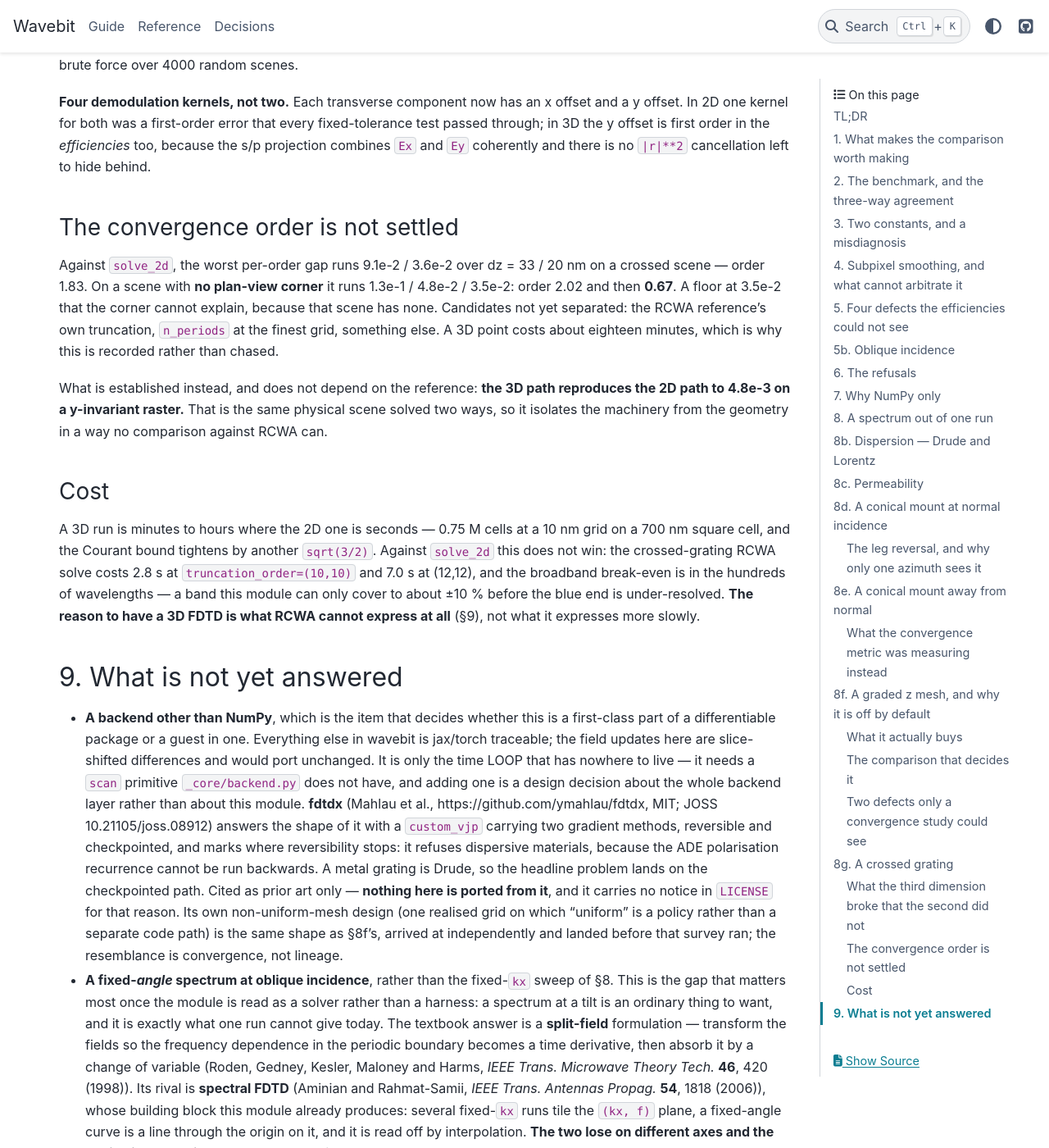
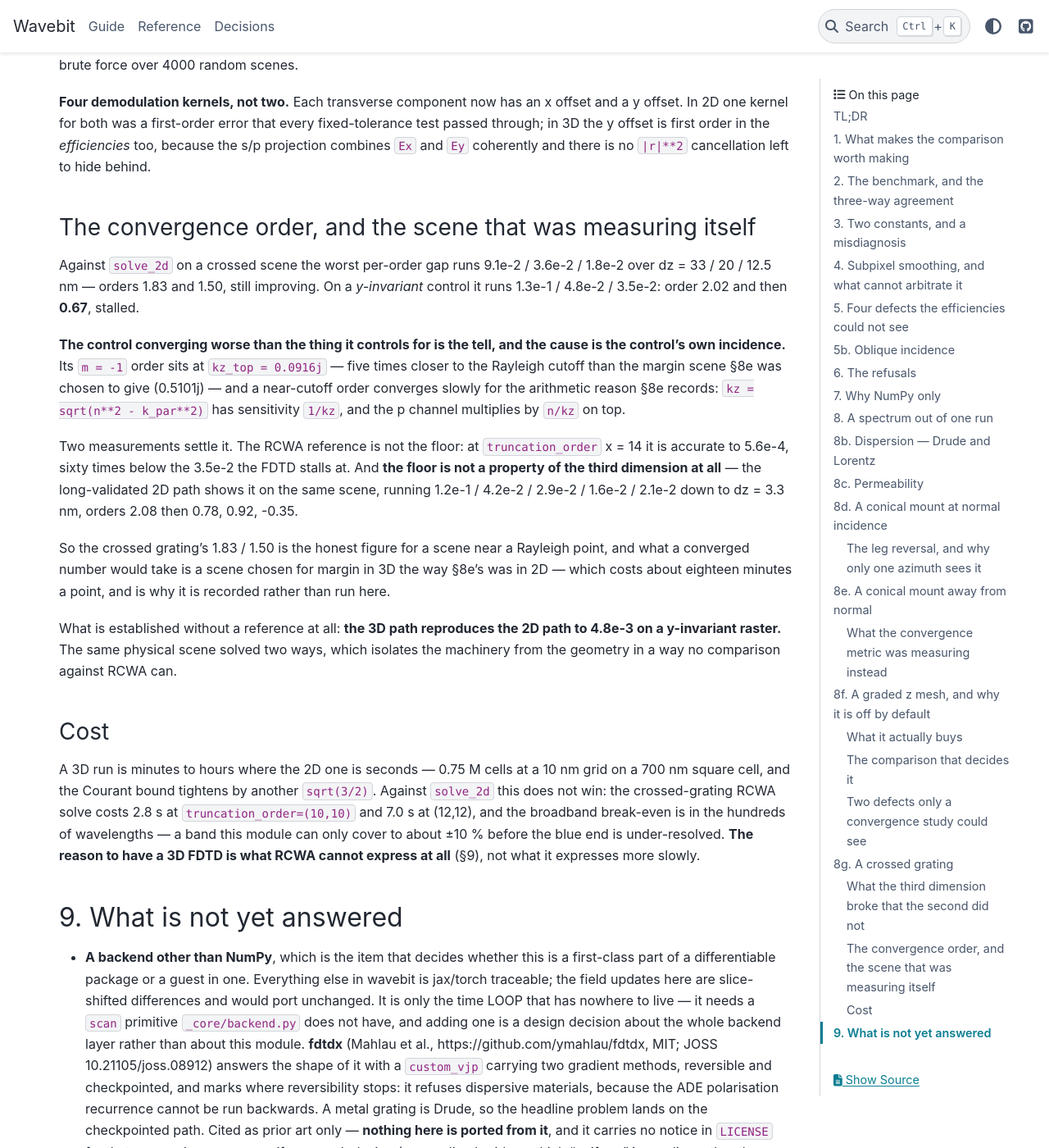
Before and after one commit to fieldalgo/wavebit, a Sphinx documentation site: the page built from docs/fdtd.md, in a window 1280 px wide and 1400 px high, scrolled down 18322 px. Shown: the whole window at 82% size. Built offline with Sphinx 7.4.7 and the PyData theme 0.15.4, drawn with Linux system fonts in a browser that asks for light colours; some of the changed text lies outside the part shown.

Commit message:
docs(fdtd): the 3D convergence floor is not 3D, and my diagnosis of it was wrong
I wrote that the y-invariant control's floor was one 'the corner cannot explain'. Two
measurements say the corner was never the question.

The control's own incidence is near a Rayleigh point: its m = -1 order sits at kz_top = 0.0916j
against 0.5101j on the margin scene section 8e was chosen to give. A near-cutoff order converges
slowly for the arithmetic reason 8e already records -- kz's sensitivity is 1/kz and the p
channel multiplies by n/kz again -- so the control was measuring its own incidence, and the
cornered scene it was controlling for converged BETTER (1.50 against 0.67).

And the floor is not a property of the third dimension: the 2D path shows it on the same scene,
1.2e-1 / 4.2e-2 / 2.9e-2 / 1.6e-2 / 2.1e-2 down to dz = 3.3 nm. The RCWA reference is not the
floor either -- 5.6e-4 at fto x=14, sixty times below where the FDTD stalls.

So 1.83 / 1.50 is the honest crossed-grating figure for a scene near cutoff, and what a
converged number needs is a margin scene found the way 8e found its own. Section 9 says that
rather than listing the order as a mystery.

Co-Authored-By: Claude Opus 5 <noreply@anthropic.com>

```diff
--- a/docs/fdtd.md
+++ b/docs/fdtd.md
@@ -750,18 +750,31 @@ offset. In 2D one kernel for both was a first-order error that every fixed-toler
 through; in 3D the y offset is first order in the *efficiencies* too, because the s/p projection
 combines `Ex` and `Ey` coherently and there is no `|r|**2` cancellation left to hide behind.
 
-### The convergence order is not settled
+### The convergence order, and the scene that was measuring itself
 
-Against `solve_2d`, the worst per-order gap runs 9.1e-2 / 3.6e-2 over dz = 33 / 20 nm on a
-crossed scene — order 1.83. On a scene with **no plan-view corner** it runs 1.3e-1 / 4.8e-2 /
-3.5e-2: order 2.02 and then **0.67**. A floor at 3.5e-2 that the corner cannot explain, because
-that scene has none. Candidates not yet separated: the RCWA reference's own truncation,
-`n_periods` at the finest grid, something else. A 3D point costs about eighteen minutes, which
-is why this is recorded rather than chased.
+Against `solve_2d` on a crossed scene the worst per-order gap runs 9.1e-2 / 3.6e-2 / 1.8e-2 over
+dz = 33 / 20 / 12.5 nm — orders 1.83 and 1.50, still improving. On a *y-invariant* control it
+runs 1.3e-1 / 4.8e-2 / 3.5e-2: order 2.02 and then **0.67**, stalled.
 
-What is established instead, and does not depend on the reference: **the 3D path reproduces the
-2D path to 4.8e-3 on a y-invariant raster.** That is the same physical scene solved two ways, so
-it isolates the machinery from the geometry in a way no comparison against RCWA can.
+**The control converging worse than the thing it controls for is the tell, and the cause is the
+control's own incidence.** Its `m = -1` order sits at `kz_top = 0.0916j` — five times closer to
+the Rayleigh cutoff than the margin scene §8e was chosen to give (0.5101j) — and a near-cutoff
+order converges slowly for the arithmetic reason §8e records: `kz = sqrt(n**2 - k_par**2)` has
+sensitivity `1/kz`, and the p channel multiplies by `n/kz` on top.
+
+Two measurements settle it. The RCWA reference is not the floor: at `truncation_order` x = 14 it
+is accurate to 5.6e-4, sixty times below the 3.5e-2 the FDTD stalls at. And **the floor is not a
+property of the third dimension at all** — the long-validated 2D path shows it on the same
+scene, running 1.2e-1 / 4.2e-2 / 2.9e-2 / 1.6e-2 / 2.1e-2 down to dz = 3.3 nm, orders 2.08 then
+0.78, 0.92, -0.35.
+
+So the crossed grating's 1.83 / 1.50 is the honest figure for a scene near a Rayleigh point, and
+what a converged number would take is a scene chosen for margin in 3D the way §8e's was in 2D —
+which costs about eighteen minutes a point, and is why it is recorded rather than run here.
+
+What is established without a reference at all: **the 3D path reproduces the 2D path to 4.8e-3
+on a y-invariant raster.** The same physical scene solved two ways, which isolates the machinery
+from the geometry in a way no comparison against RCWA can.
 
 ### Cost
 
@@ -834,9 +847,11 @@ a 3D FDTD is what RCWA cannot express at all** (§9), not what it expresses more
   for the wrong field**, so the band gap, the growth rate and energy conservation all come out
   right, and only a temporal boundary separates them, by a factor of exactly two that no
   resolution shrinks.
-- **The convergence order of a crossed grating**, which §8g records as unresolved: 1.83 on a
-  cornered scene, and 2.02 then 0.67 on one without a corner. Separating the reference's
-  truncation from `n_periods` from anything else costs about eighteen minutes a point.
+- **A crossed-grating convergence study on a scene chosen for margin**, the way §8e's was in
+  2D. The figures in §8g (1.83 / 1.50) are honest for a scene whose `m = -1` order sits at
+  `kz_top = 0.09i`, and that is near enough to the Rayleigh cutoff to set the constant. Scanning
+  `(theta, phi)` for the largest minimum `|kz|` is the same instrument §8e used; it costs about
+  eighteen minutes a point in 3D.
 - **The corner cells** where a vertical and a horizontal interface meet are the one place the
   axis-aligned averaging rule is not exact; whether they contribute at first or second order
   has not been measured, and TM's convergence order (1.71–1.94, against TE's 1.96–2.02) is the
```
